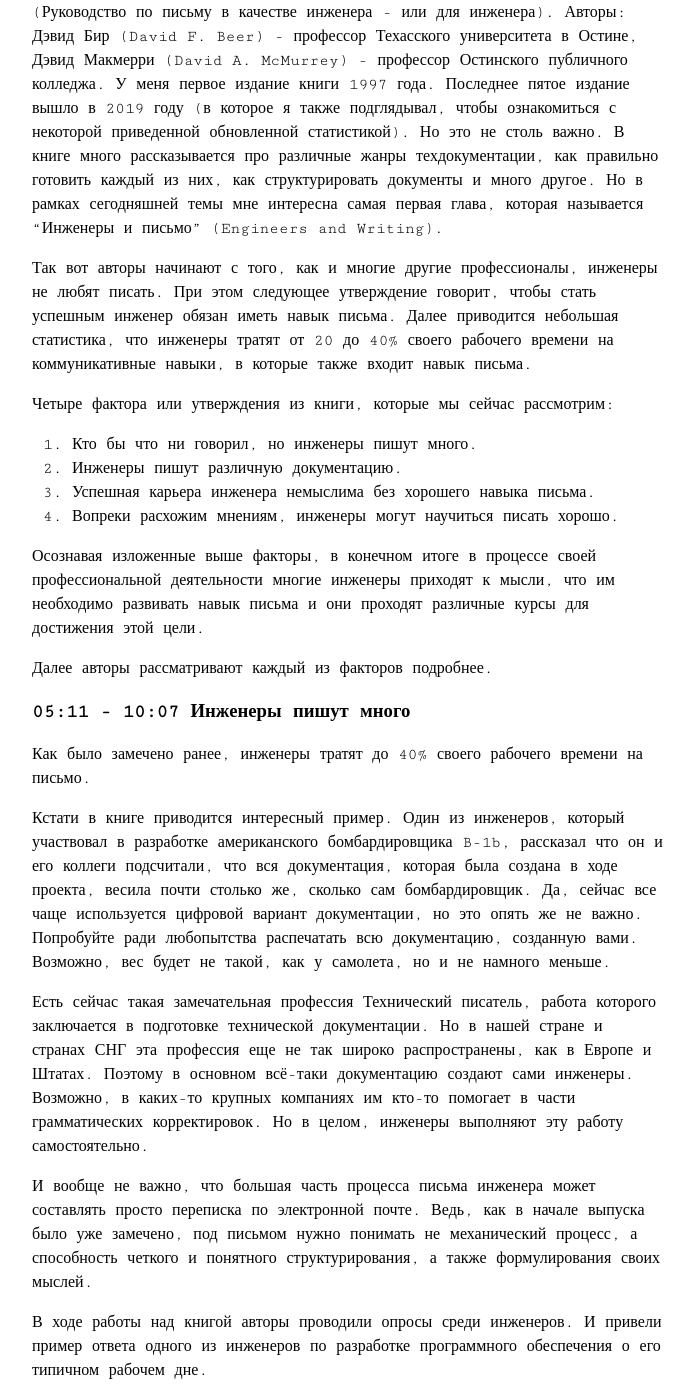
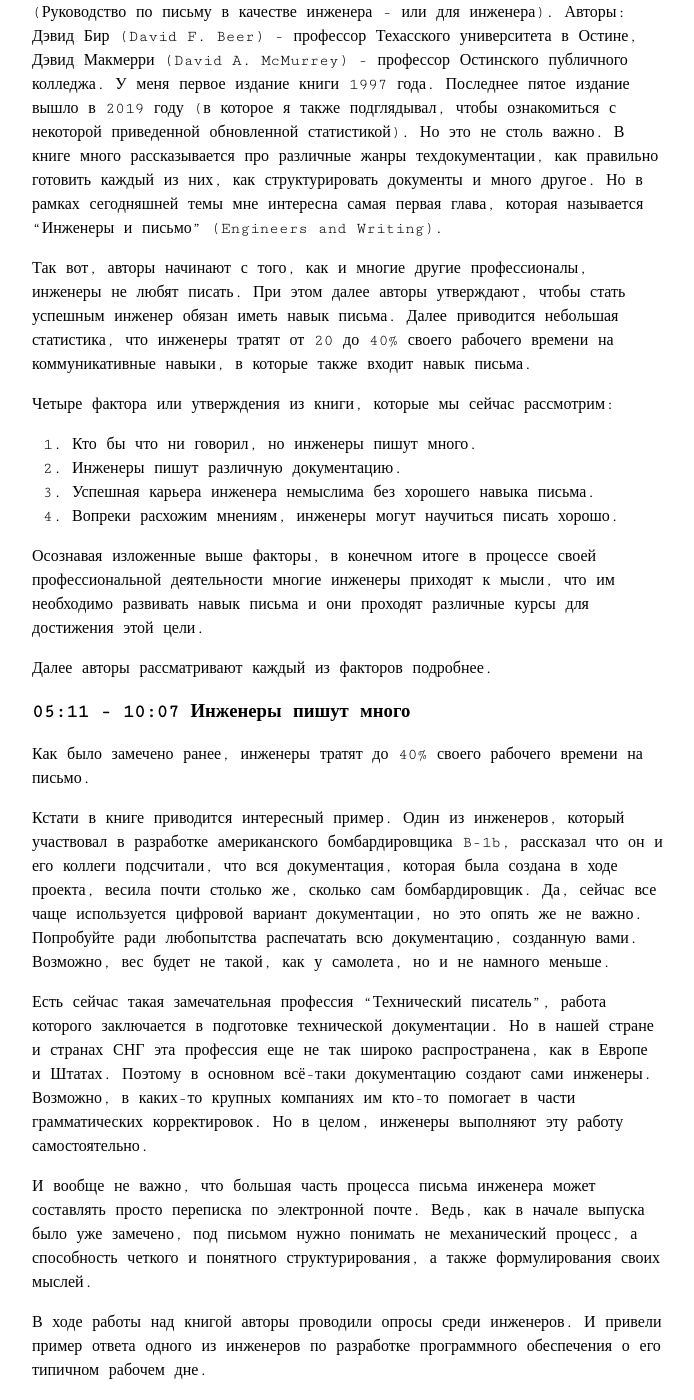
Before and after one commit to techwritex/techcommpod, a Jekyll site: the page built from _posts/2023-11-23-vypusk-11-nuzhen-li-inzheneram-navyk-pisma.md, in a window 1280 px wide and 1400 px high, scrolled down 1707 px. Shown: the whole window, without its empty margins (292-986 px from the left). Built offline with Jekyll 4.4.1, drawn with Linux system fonts in a browser that asks for light colours.

Commit message:
techcommpod-1.7.5-some-fixes-2

```diff
--- a/_posts/2023-11-23-vypusk-11-nuzhen-li-inzheneram-navyk-pisma.md
+++ b/_posts/2023-11-23-vypusk-11-nuzhen-li-inzheneram-navyk-pisma.md
@@ -52,7 +52,7 @@ episode: "Выпуск #11. Нужен ли инженерам навык пис
 
 Итак, начну, пожалуй, с книги “A Guide To Writing As An Engineer” (Руководство по письму в качестве инженера - или для инженера). Авторы: Дэвид Бир (David F. Beer) - профессор Техасского университета в Остине, Дэвид Макмерри (David A. McMurrey) - профессор Остинского публичного колледжа. У меня первое издание книги 1997 года. Последнее пятое издание вышло в 2019 году (в которое я также подглядывал, чтобы ознакомиться с некоторой приведенной обновленной статистикой). Но это не столь важно. В книге много рассказывается про различные жанры техдокументации, как правильно готовить каждый из них, как структурировать документы и много другое. Но в рамках сегодняшней темы мне интересна самая первая глава, которая называется “Инженеры и письмо” (Engineers and Writing).
 
-Так вот авторы начинают с того, как и многие другие профессионалы, инженеры не любят писать. При этом следующее утверждение говорит, чтобы стать успешным инженер обязан иметь навык письма. Далее приводится небольшая статистика, что инженеры тратят от 20 до 40% своего рабочего времени на коммуникативные навыки, в которые также входит навык письма.
+Так вот, авторы начинают с того, как и многие другие профессионалы, инженеры не любят писать. При этом далее авторы утверждают, чтобы стать успешным инженер обязан иметь навык письма. Далее приводится небольшая статистика, что инженеры тратят от 20 до 40% своего рабочего времени на коммуникативные навыки, в которые также входит навык письма.
 
 Четыре фактора или утверждения из книги, которые мы сейчас рассмотрим:
 1. Кто бы что ни говорил, но инженеры пишут много.
@@ -70,7 +70,7 @@ episode: "Выпуск #11. Нужен ли инженерам навык пис
 
 Кстати в книге приводится интересный пример. Один из инженеров, который участвовал в разработке американского бомбардировщика B-1b, рассказал что он и его коллеги подсчитали, что вся документация, которая была создана в ходе проекта, весила почти столько же, сколько сам бомбардировщик. Да, сейчас все чаще используется цифровой вариант документации, но это опять же не важно. Попробуйте ради любопытства распечатать  всю документацию, созданную вами. Возможно, вес будет не такой, как у самолета, но и не намного меньше.
 
-Есть сейчас такая замечательная профессия Технический писатель, работа которого заключается в подготовке технической документации. Но в нашей стране и странах СНГ эта профессия еще не так широко распространены, как в Европе и Штатах. Поэтому в основном всё-таки документацию создают сами инженеры. Возможно, в каких-то крупных компаниях им кто-то помогает в части грамматических корректировок. Но в целом, инженеры выполняют эту работу самостоятельно.
+Есть сейчас такая замечательная профессия "Технический писатель", работа которого заключается в подготовке технической документации. Но в нашей стране и странах СНГ эта профессия еще не так широко распространена, как в Европе и Штатах. Поэтому в основном всё-таки документацию создают сами инженеры. Возможно, в каких-то крупных компаниях им кто-то помогает в части грамматических корректировок. Но в целом, инженеры выполняют эту работу самостоятельно.
 
 И вообще не важно, что большая часть процесса письма инженера может составлять просто переписка по электронной почте. Ведь, как в начале выпуска было уже замечено, под письмом нужно понимать не механический процесс, а способность четкого и понятного структурирования, а также формулирования своих мыслей.
 
```
